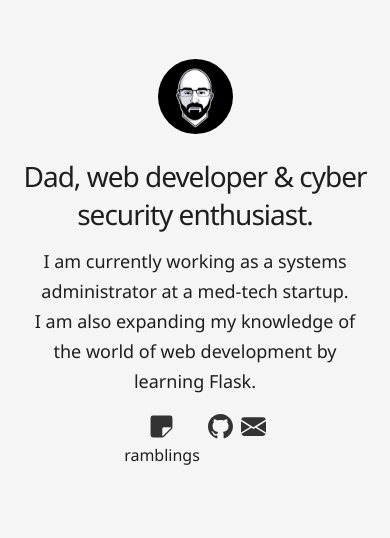
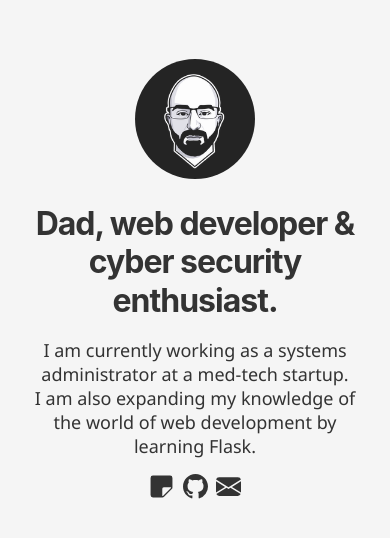
Before and after one commit to to-ie/t-o.ie-website, a plain HTML site: page index.html in a window 390 px wide. Drawn offline with Linux system fonts and the light colour scheme.

Commit message:
Add files via upload

```diff
--- a/css/style.css
+++ b/css/style.css
@@ -2,7 +2,7 @@ body {
     background-color: #f5f5f5;
     margin-top: 15%;
     font-family: Segoe UI;
-    color: #1e1e1e;
+    color: #333333;
 }
 
 .container{
@@ -13,26 +13,37 @@ body {
 }
 
 p{
-    line-height: 30px;
+    line-height: 24px;
     text-align: center;
     font-size: 18px;
     font-weight: 350;
+    margin-bottom: 1rem;
 }
 
 h2{
-    text-align: center;
+/*
     font-weight: 400;
     margin-bottom: -5px;
     font-size: 28px;
+    letter-spacing: -1px;*/
+
+    text-align: center;
+    font: 300 16px/1.5 -apple-system,BlinkMacSystemFont,"Segoe UI",Roboto,
+    Helvetica,Arial,sans-serif,"Apple Color Emoji","Segoe UI Emoji","Segoe UI Symbol";
+    font-size: 2rem;
     letter-spacing: -1px;
+    line-height: 1.2;
+    margin-bottom: 0.5rem;
+    font-weight: bold;
 }
 
 .avatar{
-    width: 75px;
+    width: 120px;
     border-radius: 150px;
     display: block;
     margin-left: auto;
     margin-right: auto;
+    opacity: 85%;
 }
 
 .content{
@@ -75,7 +86,23 @@ h2{
 
 .github:hover + .github-hide {
     font-size: 14px;
-    background: #1e1e1e;
+    background: #333333;
+    color: #f5f5f5;
+    padding: 3px 7px;
+    border-radius: 7px;
+    display: block;
+    width: max-content;
+    position: absolute;
+    margin-left: -47px;
+}
+
+.envelope-hide {
+    display: none;
+}
+
+.envelope:hover + .envelope-hide {
+    font-size: 14px;
+    background: #333333;
     color: #f5f5f5;
     padding: 3px 7px;
     border-radius: 7px;
@@ -85,21 +112,25 @@ h2{
     margin-left: -30px;
 }
 
-.envelope-hide {
+
+.blog-hide {
     display: none;
 }
 
-.envelope:hover + .envelope-hide {
+.blog:hover + .blog-hide {
     font-size: 14px;
-    background: #1e1e1e;
+    background: #333333;
     color: #f5f5f5;
     padding: 3px 7px;
     border-radius: 7px;
     display: block;
     width: max-content;
     position: absolute;
-    margin-left: -45px;
+    margin-left: -27px;
 }
+
+
+
 
 
 /*  #Mobile
@@ -113,11 +144,12 @@ h2{
 }
 
 @media (max-width: 480px) {
+
 /*  h1:after {
     content: 'Small screen';
   }*/
     .container {
-    max-width: 600px;
+        max-width: 100%;
         display: unset;
         margin-left: auto;
         margin-right: auto;
@@ -129,4 +161,32 @@ h2{
         margin-right: auto;
         padding: 0 20px;
     }
+
+    p{
+        line-height: 24px;
+        text-align: center;
+        font-size: 18px;
+        font-weight: 350;
+        margin-bottom: 1rem;
     }
+
+    h2{
+        text-align: center;
+        font: 300 16px/1.5 -apple-system,BlinkMacSystemFont,"Segoe UI",Roboto,
+        Helvetica,Arial,sans-serif,"Apple Color Emoji","Segoe UI Emoji","Segoe UI Symbol";
+        font-size: 2rem;
+        letter-spacing: -1px;
+        line-height: 1.2;
+        margin-bottom: 0.5rem;
+        font-weight: bold;
+    }
+
+    .avatar{
+        width: 120px;
+        border-radius: 150px;
+        display: block;
+        margin-left: auto;
+        margin-right: auto;
+        opacity: 85%;
+    }
+}
```
Lines whose indentation alone changed are shown as unchanged.
